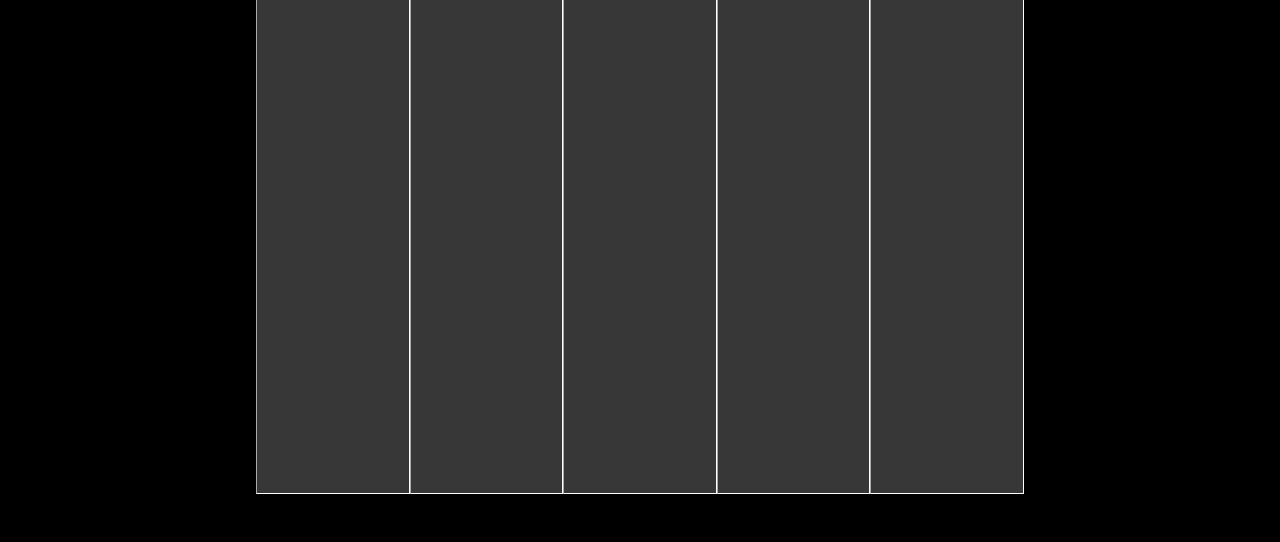
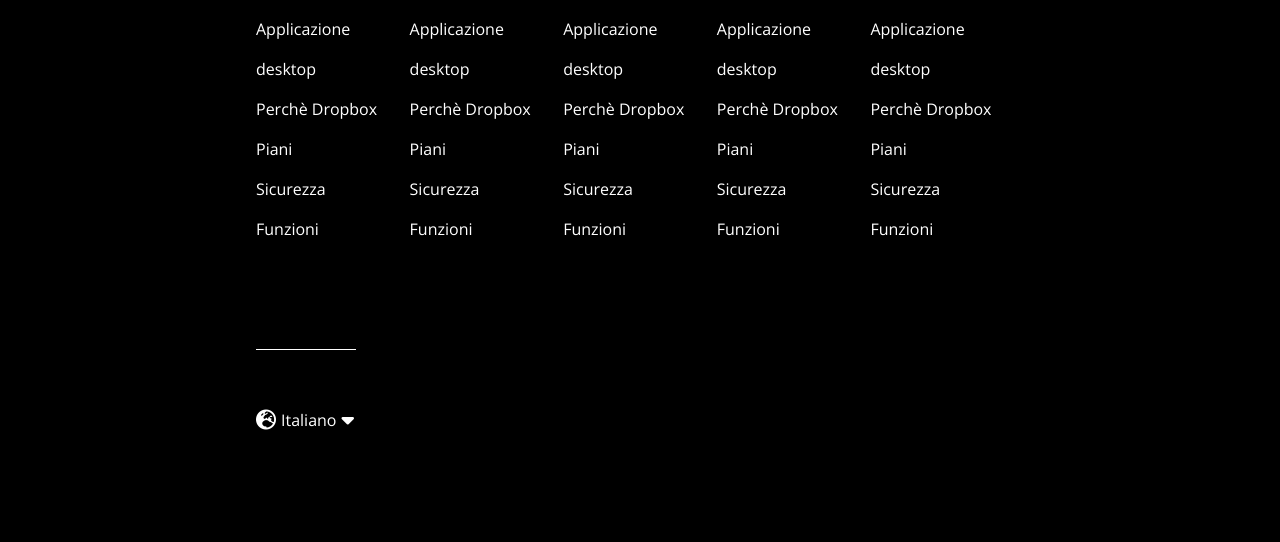
Before and after one commit to GabrieleLombard01/htmlcss-dropbox, a plain HTML site: page index.html in a window 1280 px wide. Shown: the part 6266-6808 px from the top of the page. Drawn offline with nearby package versions, Linux system fonts and the light colour scheme.

Commit message:
footer fixed

```diff
--- a/css/style.css
+++ b/css/style.css
@@ -40,6 +40,9 @@
 }
 .card:hover{
     border: solid rgba(255, 255, 255, 0.5) 15px ;
+}
+.foot_link:hover{
+    text-decoration: underline;
 }
 details {
     border: 1px solid gray;
@@ -91,6 +94,11 @@
     height: 80vh;
     display: flex;
     align-items: center;
+}
+ul{
+    list-style: none;
+    margin-top: 25px;
+    line-height: 40px;
 }
 /*Utilties*/
 .first_conteiner{
@@ -444,7 +452,6 @@
 }
 /*Footer*/
 .foot_conteiner{
-    background-color: rgb(55, 55, 55);
     margin: 0 auto;
     width: calc(100% - 40%);
     height: calc(100% - 15%);
@@ -452,6 +459,24 @@
 }
 .foot_col{
     width: calc(100% / 5);
-    border: dashed white 1px;
-    border-style: inset;
 }
+.foot_link{
+    color: white;
+}
+#foot_hr{
+    margin-top: 100px;
+    background-color: white;
+    height: 1px;
+    width: 65%;
+}
+.fa-eart-europe{
+}
+.lang_conteiner{
+    margin-top: 50px;
+    height: 40px;
+    width: 65%;
+    display: flex;
+    justify-content: first baseline;
+    align-items: center;
+    gap: 5px;
+}
--- a/index.html
+++ b/index.html
@@ -451,11 +451,63 @@
         <!--Footer-->
         <footer>
             <div class="foot_conteiner">
-                <div class="foot_col"></div>
-                <div class="foot_col"></div>
-                <div class="foot_col"></div>
-                <div class="foot_col"></div>
-                <div class="foot_col"></div>
+                <div class="foot_col">
+                    <h3>Dropbox</h3>
+                    <ul>
+                        <li><a class="foot_link" href="#">Applicazione desktop</a></li>
+                        <li><a class="foot_link" href="#">Perchè Dropbox</a></li>
+                        <li><a class="foot_link" href="#">Piani</a></li>
+                        <li><a class="foot_link" href="#">Sicurezza</a></li>
+                        <li><a class="foot_link" href="#">Funzioni</a></li>
+                    </ul>
+                    <div id="foot_hr"></div>
+                    <div class="lang_conteiner">
+                        <i class="fa-solid fa-earth-europe fa-lg"></i>
+                        <span>Italiano</span>
+                        <i class="fa-solid fa-caret-down fa-lg"></i>
+                    </div>
+                </div>
+
+                <div class="foot_col">
+                    <h3>Prodotti</h3>
+                    <ul>
+                        <li><a class="foot_link" href="#">Applicazione desktop</a></li>
+                        <li><a class="foot_link" href="#">Perchè Dropbox</a></li>
+                        <li><a class="foot_link" href="#">Piani</a></li>
+                        <li><a class="foot_link" href="#">Sicurezza</a></li>
+                        <li><a class="foot_link" href="#">Funzioni</a></li>
+                    </ul>
+                </div>
+                <div class="foot_col">
+                    <h3>Azienda</h3>
+                    <ul>
+                        <li><a class="foot_link" href="#">Applicazione desktop</a></li>
+                        <li><a class="foot_link" href="#">Perchè Dropbox</a></li>
+                        <li><a class="foot_link" href="#">Piani</a></li>
+                        <li><a class="foot_link" href="#">Sicurezza</a></li>
+                        <li><a class="foot_link" href="#">Funzioni</a></li>
+                    </ul>
+                </div>
+                <div class="foot_col">
+                    <h3>Supporto</h3>
+                    <ul>
+                        <li><a class="foot_link" href="#">Applicazione desktop</a></li>
+                        <li><a class="foot_link" href="#">Perchè Dropbox</a></li>
+                        <li><a class="foot_link" href="#">Piani</a></li>
+                        <li><a class="foot_link" href="#">Sicurezza</a></li>
+                        <li><a class="foot_link" href="#">Funzioni</a></li>
+                    </ul>
+                </div>
+                <div class="foot_col">
+                    <h3>Community</h3>
+                    <ul>
+                        <li><a class="foot_link" href="#">Applicazione desktop</a></li>
+                        <li><a class="foot_link" href="#">Perchè Dropbox</a></li>
+                        <li><a class="foot_link" href="#">Piani</a></li>
+                        <li><a class="foot_link" href="#">Sicurezza</a></li>
+                        <li><a class="foot_link" href="#">Funzioni</a></li>
+                    </ul>
+                </div>
             </div>
         </footer>
 </body>
```
